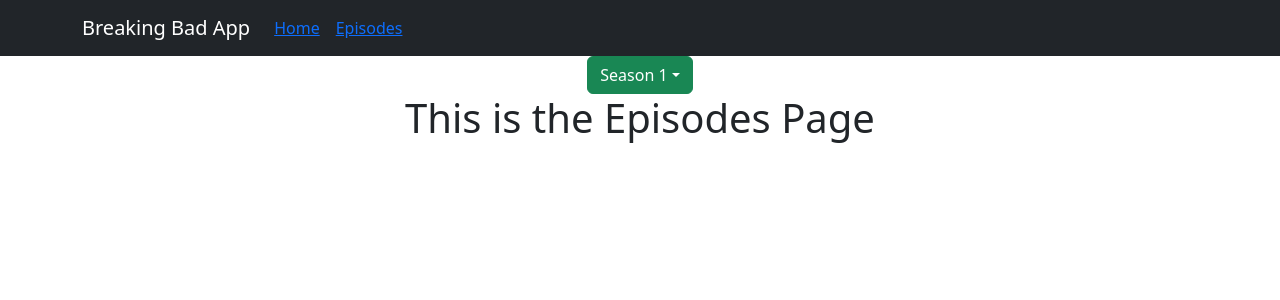
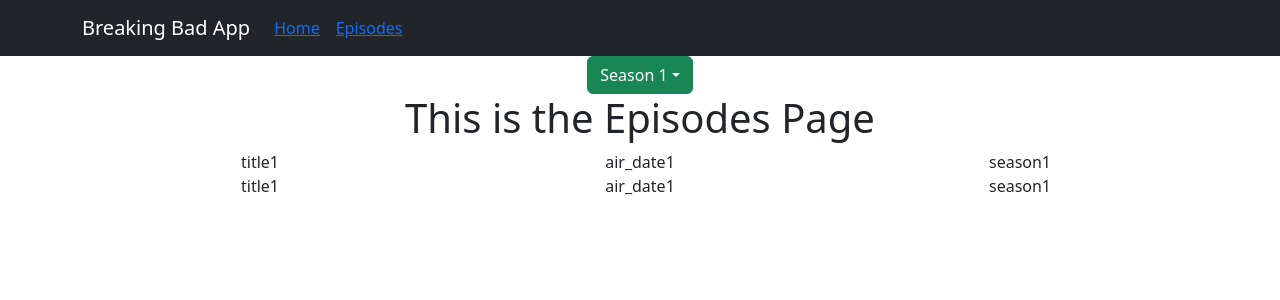
Before and after one commit to kamser/kams-breaking-bad-react, a React (Create React App) app: page /episodes in a window 1280 px wide. Shown: the top 300 px of the page. Built offline with nearby package versions, Linux system fonts and the light colour scheme.

Commit message:
Added the basic structure for the container

```diff
--- /dev/null
+++ b/src/Components/episodeSectionContainer.tsx
@@ -0,0 +1,68 @@
+import React from 'react'
+import 'bootstrap/dist/css/bootstrap.min.css';
+import Container from 'react-bootstrap/Container';
+import Row from 'react-bootstrap/Row';
+import Col from 'react-bootstrap/Col';
+import { Episode } from '../Utils/EpisodesInterfaces';
+
+
+const testEpisodesDate: Array<Episode> = [
+    {
+        title: "title1",
+        season: "season1",
+        episode: "episode1",
+        air_date: "air_date1"
+    },
+    {
+        title: "title1",
+        season: "season1",
+        episode: "episode1",
+        air_date: "air_date1"
+    },
+    {
+        title: "title1",
+        season: "season1",
+        episode: "episode1",
+        air_date: "air_date1"
+    },
+    {
+        title: "title1",
+        season: "season1",
+        episode: "episode1",
+        air_date: "air_date1"
+    },
+    {
+        title: "title1",
+        season: "season1",
+        episode: "episode1",
+        air_date: "air_date1"
+    },
+    {
+        title: "title1",
+        season: "season1",
+        episode: "episode1",
+        air_date: "air_date1"
+    },
+]
+
+
+const EpisodeSectionContainer = () => {
+    return(
+        <>
+           <Container>
+                <Row>
+                    <Col sm>{testEpisodesDate[0].title}</Col>
+                    <Col sm>{testEpisodesDate[2].air_date}</Col>
+                    <Col sm>{testEpisodesDate[3].season}</Col>
+                </Row>
+                <Row>
+                    <Col sm>{testEpisodesDate[4].title}</Col>
+                    <Col sm>{testEpisodesDate[5].air_date}</Col>
+                    <Col sm>{testEpisodesDate[1].season}</Col>
+                </Row>
+            </Container>
+        </>
+    );
+
+}
+export default EpisodeSectionContainer;
--- a/src/Pages/Episodes/Episodes.tsx
+++ b/src/Pages/Episodes/Episodes.tsx
@@ -4,6 +4,7 @@ import Container from 'react-bootstrap/Container';
 import Row from 'react-bootstrap/Row';
 import Col from 'react-bootstrap/Col';
 import EpisodesFilter from '../../Components/episodesFilter';
+import EpisodeSectionContainer from '../../Components/episodeSectionContainer';
 
 
 const Episodes = () => {
@@ -13,6 +14,7 @@ const Episodes = () => {
                 <EpisodesFilter></EpisodesFilter>
                 <h1>This is the Episodes Page</h1>
             </div>
+            <EpisodeSectionContainer></EpisodeSectionContainer>
         </>
     );
 
--- /dev/null
+++ b/src/Utils/EpisodesInterfaces.tsx
@@ -0,0 +1,6 @@
+export interface Episode {
+    title: string;
+    season: string;
+    episode: string;
+    air_date: string;
+}
```
